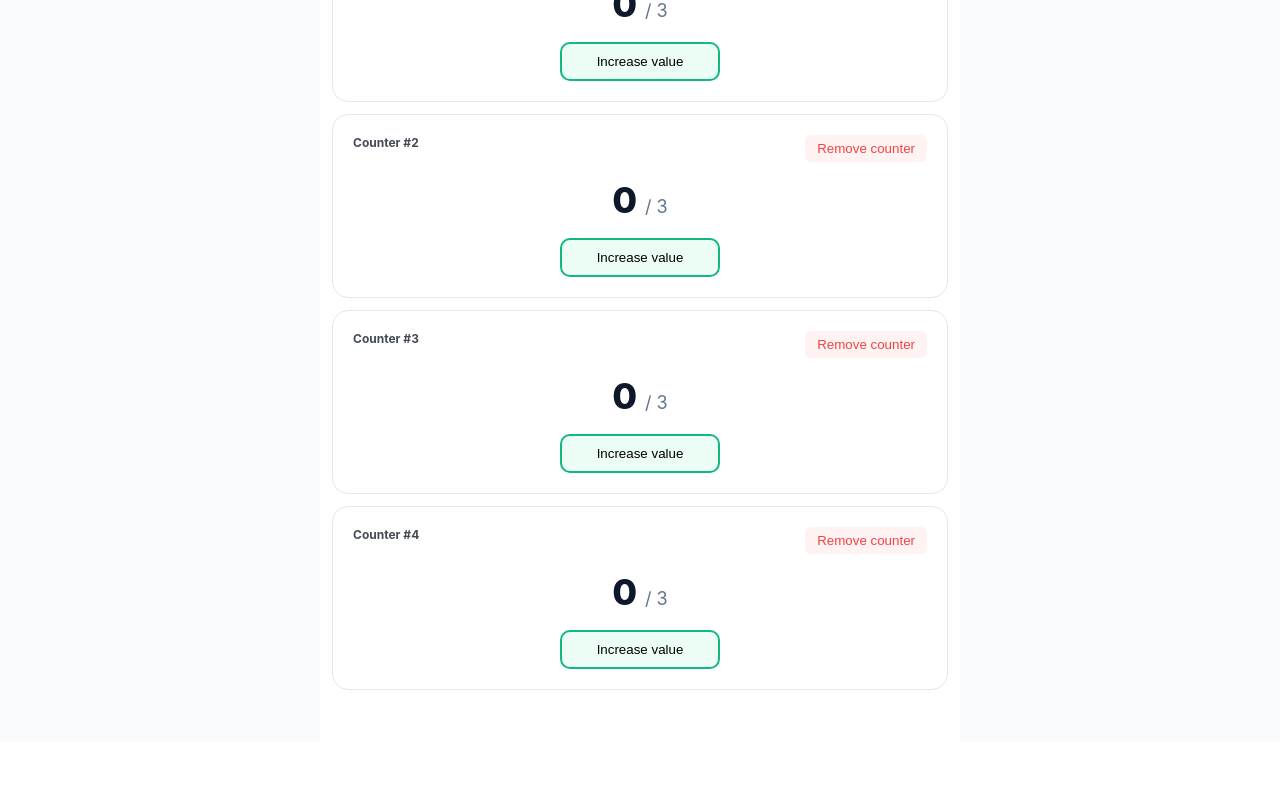
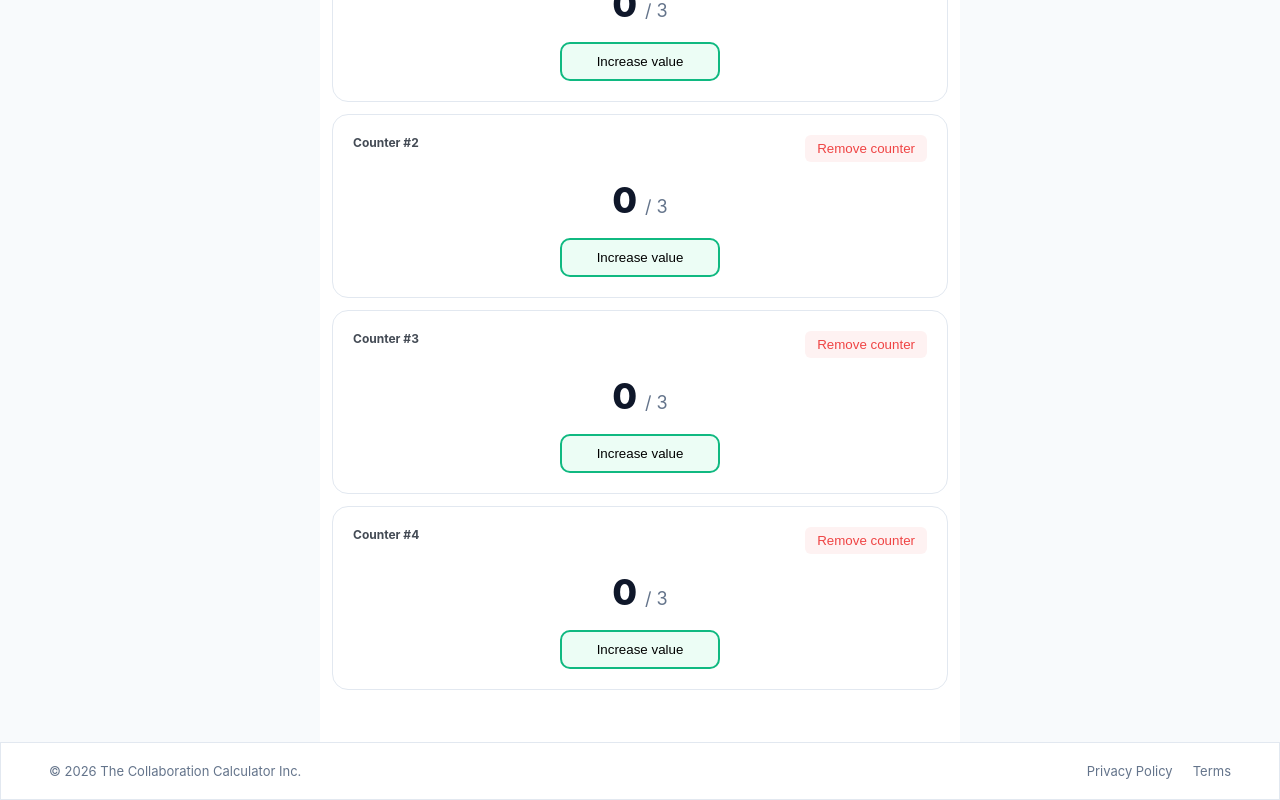
Before and after one commit to NiklasSod/counter_exercise, a React (Vite) app: page / in a window 1280 px wide. Shown: the part 701-1501 px from the top of the page. Before the commit the page ends 1443 px from the top, so only its background shows below. Built offline with nearby package versions, Linux system fonts and the light colour scheme.

Commit message:
add footer

```diff
--- a/src/App.tsx
+++ b/src/App.tsx
@@ -2,6 +2,7 @@ import { ThemeProvider } from 'styled-components'
 import { theme } from './styles/theme'
 import Header from './components/Header'
 import CounterApp from './components/CounterApp'
+import Footer from './components/Footer'
 
 function App() {
 
@@ -9,7 +10,7 @@ function App() {
     <ThemeProvider theme={theme}>
       <Header />
       <CounterApp />
-      {/* <Footer /> */}
+      <Footer />
     </ThemeProvider>
   )
 }
--- a/src/components/Counter.tsx
+++ b/src/components/Counter.tsx
@@ -105,7 +105,7 @@ const Counter = ({ onIncrement, removeCounter, counters, index, clicks }: Collec
         disabled={clicks === maxButtonClicks}
         $buttonClicks={clicks}
       >
-        <p>Increase value</p>
+        {clicks >= 3 ? <p>Max value (3) added</p> : <p>Increase value</p>}
       </Button>
 
     </CounterWrapper>
--- /dev/null
+++ b/src/components/Footer.tsx
@@ -0,0 +1,52 @@
+import styled from 'styled-components'
+import { deviceWidths } from '../utils/constants';
+
+const FooterWrapper = styled.div`
+  display: flex;
+  flex-direction: column;
+  align-items: center;
+  width: 100%;
+  gap: 0.75rem;
+  padding: 1.25rem;
+  background-color: white;
+  border: 1px solid ${(props) => props.theme.border.color_light};
+  @media (min-width: ${deviceWidths.mobile}) {
+    flex-direction: row;
+    justify-content: space-between;
+    padding: 1.25rem 3rem;
+  }
+`;
+
+const Text = styled.p`
+  font-family: 'Inter';
+  font-weight: normal;
+  font-size: 0.8125rem;
+  color: ${props => props.theme.color.gray};
+`;
+
+const TextDiv = styled.div`
+  display: flex;
+  flex-direction: row;
+  gap: 1.25rem;
+`;
+
+const Footer = () => {
+
+  return (
+    <FooterWrapper>
+      <Text>
+        © 2026 The Collaboration Calculator Inc.
+      </Text>
+      <TextDiv>
+        <Text>
+          Privacy Policy
+        </Text>
+        <Text>
+          Terms
+        </Text>
+      </TextDiv>
+    </FooterWrapper>
+  )
+}
+
+export default Footer
```
